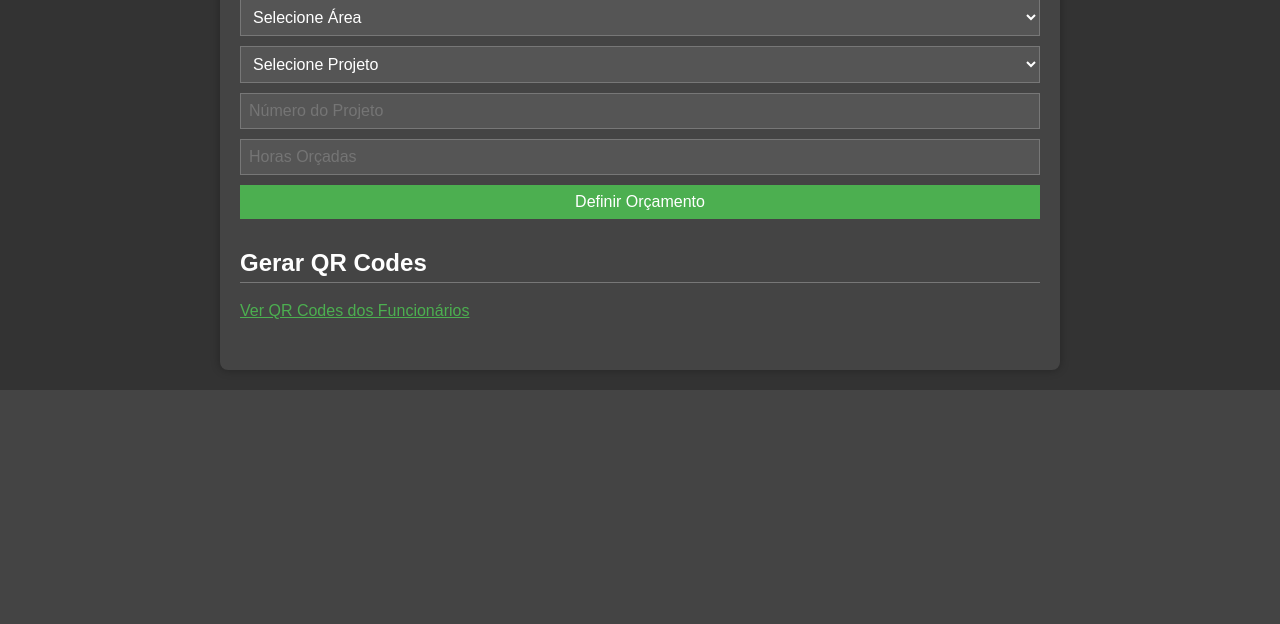
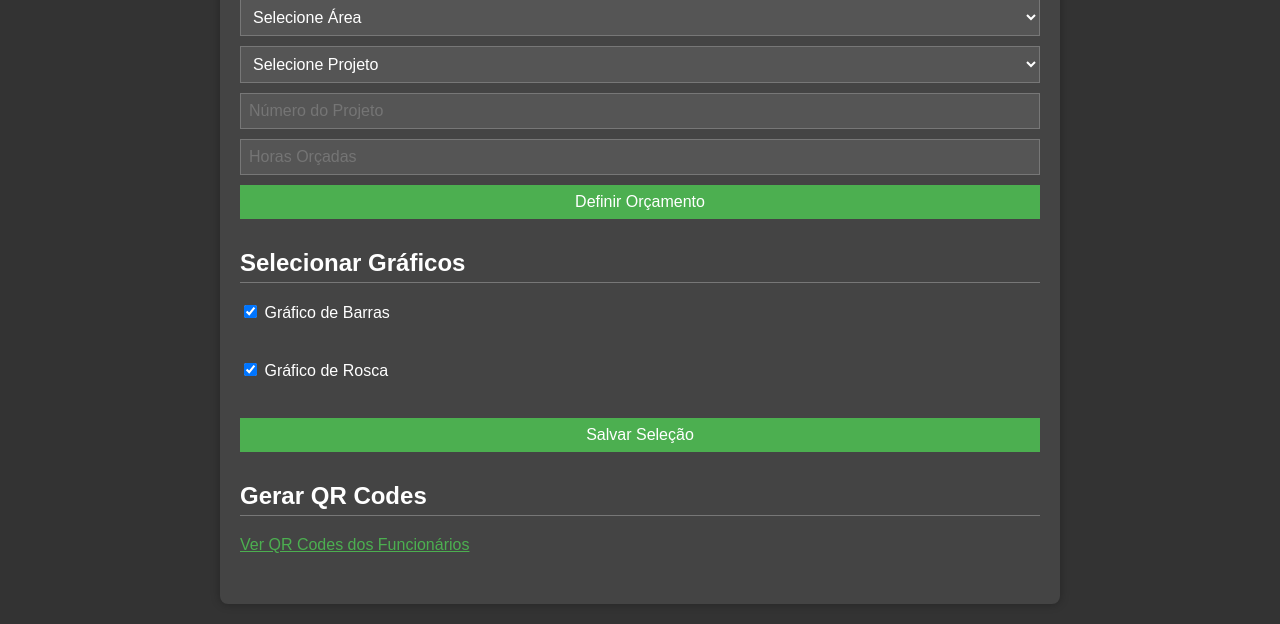
Before and after one commit to HenriqueFlexi/qr, a Flask app: page /admin in a window 1280 px wide. Shown: the part 1041-1665 px from the top of the page. Before the commit the page ends 1431 px from the top, so only its background shows below. Run offline with Flask 3, Linux system fonts and the light colour scheme.

Commit message:
Update admin.html

```diff
--- a/Registro_qr/templates/admin.html
+++ b/Registro_qr/templates/admin.html
@@ -128,6 +128,15 @@
                 <input type="text" id="orcamentoNumero" placeholder="Número do Projeto" required>
                 <input type="number" id="orcamentoHoras" placeholder="Horas Orçadas" step="0.1" required>
                 <button type="submit">Definir Orçamento</button>
+            </form>
+        </div>
+
+        <div class="section">
+            <h2>Selecionar Gráficos</h2>
+            <form id="selectChartsForm">
+                <label><input type="checkbox" id="chartBar" value="bar"> Gráfico de Barras</label><br>
+                <label><input type="checkbox" id="chartDoughnut" value="doughnut"> Gráfico de Rosca</label><br>
+                <button type="submit">Salvar Seleção</button>
             </form>
         </div>
 
@@ -307,6 +316,32 @@
             });
         }
 
+        async function loadCharts() {
+            const response = await fetch('/static/config.js');
+            const script = await response.text();
+            eval(script);
+            document.getElementById('chartBar').checked = CHARTS.includes('bar');
+            document.getElementById('chartDoughnut').checked = CHARTS.includes('doughnut');
+        }
+
+        document.getElementById('selectChartsForm').addEventListener('submit', async (e) => {
+            e.preventDefault();
+            const selectedCharts = [];
+            if (document.getElementById('chartBar').checked) selectedCharts.push('bar');
+            if (document.getElementById('chartDoughnut').checked) selectedCharts.push('doughnut');
+            const response = await fetch('/admin/select_charts', {
+                method: 'POST',
+                headers: { 'Content-Type': 'application/json' },
+                body: JSON.stringify({ charts: selectedCharts })
+            });
+            const result = await response.json();
+            if (result.status === 'ok') {
+                alert('Seleção de gráficos salva com sucesso!');
+            } else {
+                alert(result.message);
+            }
+        });
+
         document.getElementById('addOrcamentoForm').addEventListener('submit', async (e) => {
             e.preventDefault();
             const area = document.getElementById('orcamentoArea').value;
@@ -334,6 +369,7 @@
             loadAreas();
             loadProjetos();
             populateSelects();
+            loadCharts();
         };
     </script>
 </body>
```
